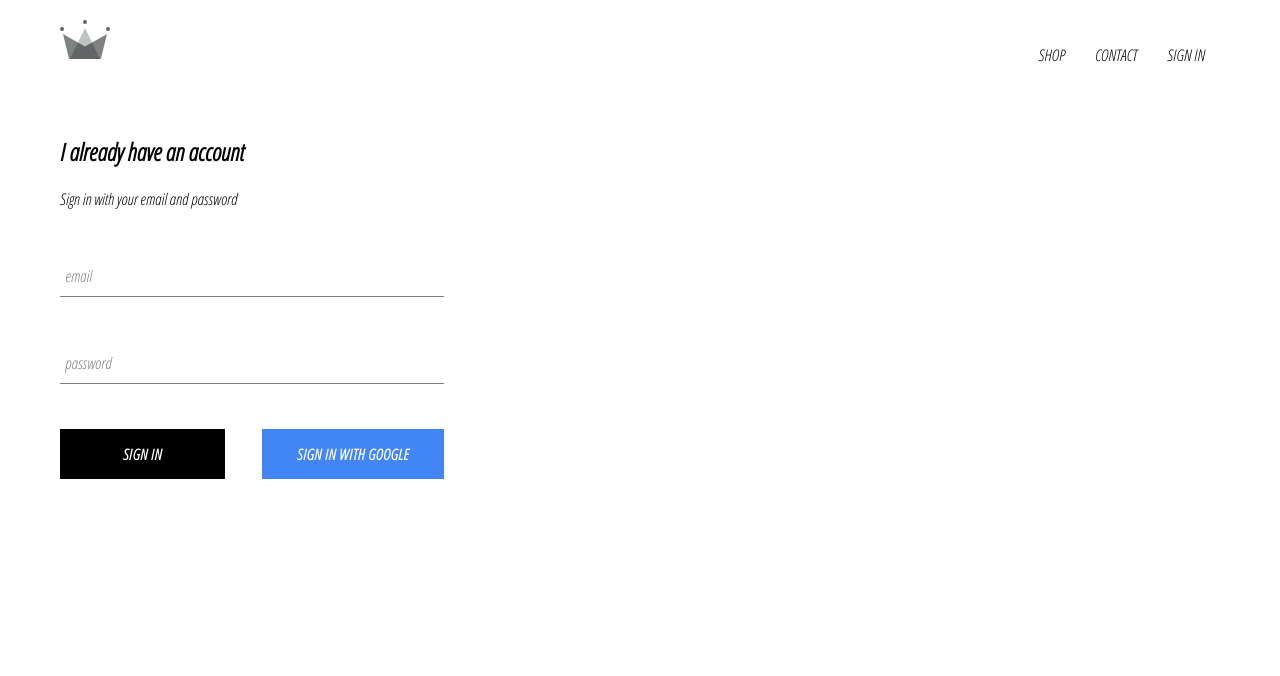
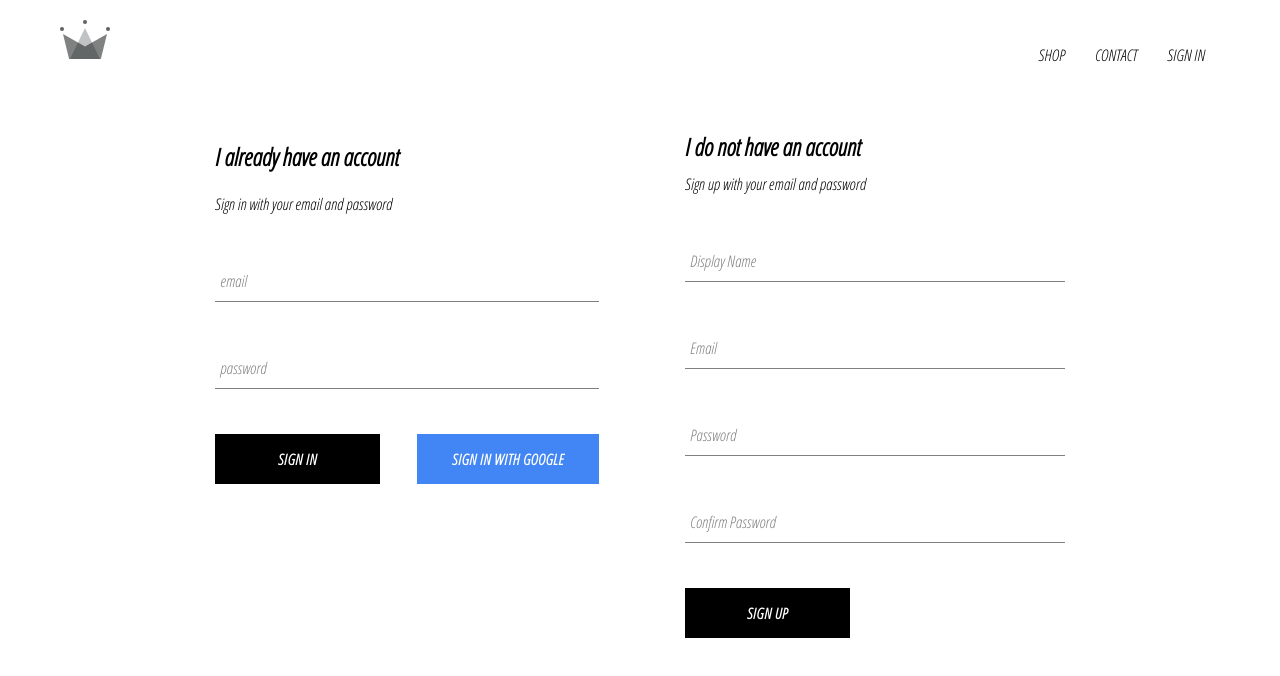
Before and after one commit to zorac13/disco-clothing-store, a React (Create React App) app: page /login in a window 1280 px wide. Shown: the top 676 px of the page. Built offline with nearby package versions, Linux system fonts and the light colour scheme; no server answers.

Commit message:
Added Sign up page

```diff
--- a/src/App.js
+++ b/src/App.js
@@ -6,7 +6,7 @@
 import HomePage from "./pages/homepage/homepage.component";
 import "./App.css";
 import Header from "./components/header/header.component";
-import { auth } from "./firebase/firebase.utils";
+import { auth, createUserProfileDocument } from "./firebase/firebase.utils";
 
 class App extends React.Component {
   constructor() {
@@ -20,10 +20,17 @@
   unsubscribeFromAuth = null;
 
   componentDidMount() {
-    auth.onAuthStateChanged((user) => {
-      this.setState({ currentUser: user });
+    this.unsubscribeFromAuth = auth.onAuthStateChanged(async (userAuth) => {
+      if (userAuth) {
+        const userRef = await createUserProfileDocument(userAuth);
 
-      console.log(user);
+        userRef.onSnapshot((snapShot) => {
+          this.setState({
+            currentUser: { id: snapShot.id, ...snapShot.data() },
+          });
+        });
+      }
+      this.setState({ currentUser: userAuth });
     });
   }
 
--- /dev/null
+++ b/src/components/sign-up/sign-up.component.jsx
@@ -0,0 +1,103 @@
+import React from "react";
+
+import FormInput from "../form-input/form-input.component";
+import CustomButton from "../custom-buttons/custom-button.component";
+
+import { auth, createUserProfileDocument } from "../../firebase/firebase.utils";
+
+import "./sign-up.styles.scss";
+
+class SignUp extends React.Component {
+  constructor() {
+    super();
+
+    this.state = {
+      displayName: "",
+      email: "",
+      password: "",
+      confirmPassword: "",
+    };
+  }
+
+  handleSubmit = async (event) => {
+    event.preventDefault();
+
+    const { displayName, email, password, confirmPassword } = this.state;
+
+    if (password != confirmPassword) {
+      alert("passwords don't match");
+      return;
+    }
+
+    try {
+      const { user } = await auth.createUserWithEmailAndPassword(
+        email,
+        password
+      );
+
+      createUserProfileDocument(user, { displayName });
+
+      this.setState({
+        displayName: "",
+        email: "",
+        password: "",
+        confirmPassword: "",
+      });
+    } catch (error) {
+      console.error(error);
+    }
+  };
+
+  handleChange = (event) => {
+    const { name, value } = event.target;
+
+    this.setState({ [name]: value });
+  };
+
+  render() {
+    const { displayName, email, password, confirmPassword } = this.state;
+    return (
+      <div className="sign-up">
+        <h2 className="title">I do not have an account</h2>
+        <span> Sign up with your email and password</span>
+        <form className="sign-up-form" onSubmit={this.handleSubmit}>
+          <FormInput
+            type="text"
+            name="displayName"
+            value={displayName}
+            onChange={this.handleChange}
+            label="Display Name"
+            required
+          ></FormInput>
+          <FormInput
+            type="email"
+            name="email"
+            value={email}
+            onChange={this.handleChange}
+            label="Email"
+            required
+          ></FormInput>
+          <FormInput
+            type="password"
+            name="password"
+            value={password}
+            onChange={this.handleChange}
+            label="Password"
+            required
+          ></FormInput>
+          <FormInput
+            type="password"
+            name="confirmPassword"
+            value={confirmPassword}
+            onChange={this.handleChange}
+            label="Confirm Password"
+            required
+          ></FormInput>
+          <CustomButton type="submit">Sign up</CustomButton>
+        </form>
+      </div>
+    );
+  }
+}
+
+export default SignUp;
--- /dev/null
+++ b/src/components/sign-up/sign-up.styles.scss
@@ -0,0 +1,9 @@
+.sign-up {
+  display: flex;
+  flex-direction: column;
+  width: 380px;
+
+  .title {
+    margin: 10px 0;
+  }
+}
--- a/src/firebase/firebase.utils.js
+++ b/src/firebase/firebase.utils.js
@@ -16,6 +16,31 @@
 
 firebase.initializeApp(config);
 
+export const createUserProfileDocument = async (userAuth, additionalData) => {
+  if (!userAuth) return;
+
+  const userRef = firestore.doc(`users/${userAuth.uid}`);
+
+  const snapShot = await userRef.get();
+
+  if (!snapShot.exists) {
+    const { displayName, email } = userAuth;
+    const createdAt = new Date();
+
+    try {
+      await userRef.set({
+        displayName,
+        email,
+        createdAt,
+        ...additionalData,
+      });
+    } catch (error) {
+      console.log("error creating user", error.message);
+    }
+  }
+  return userRef;
+};
+
 export const auth = firebase.auth();
 export const firestore = firebase.firestore();
 
--- a/src/pages/login-page/login-page.component.jsx
+++ b/src/pages/login-page/login-page.component.jsx
@@ -2,9 +2,11 @@
 
 import "./login-page.styles.scss";
 import SignIn from "../../components/sign-in/sign-in.component";
+import SignUp from "../../components/sign-up/sign-up.component";
 const login = () => (
   <div className="sign-in-and-sign-up">
     <SignIn />
+    <SignUp />
   </div>
 );
 
--- a/src/pages/login-page/login-page.styles.scss
+++ b/src/pages/login-page/login-page.styles.scss
@@ -0,0 +1,6 @@
+.sign-in-and-sign-up {
+  width: 850px;
+  display: flex;
+  justify-content: space-between;
+  margin: 30px auto;
+}
```
Also changed, not shown: src/components/menu-item/menu-item.component.jsx (+5 -5 lines).
